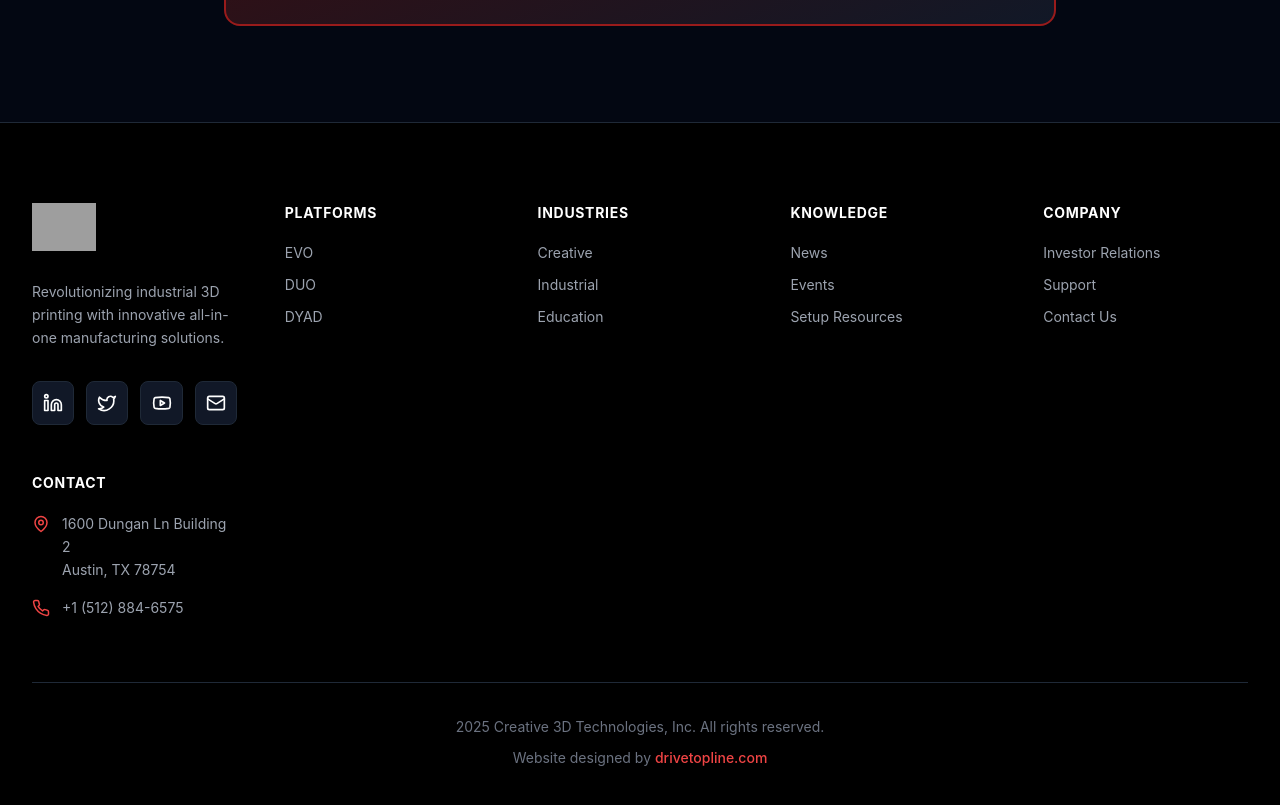
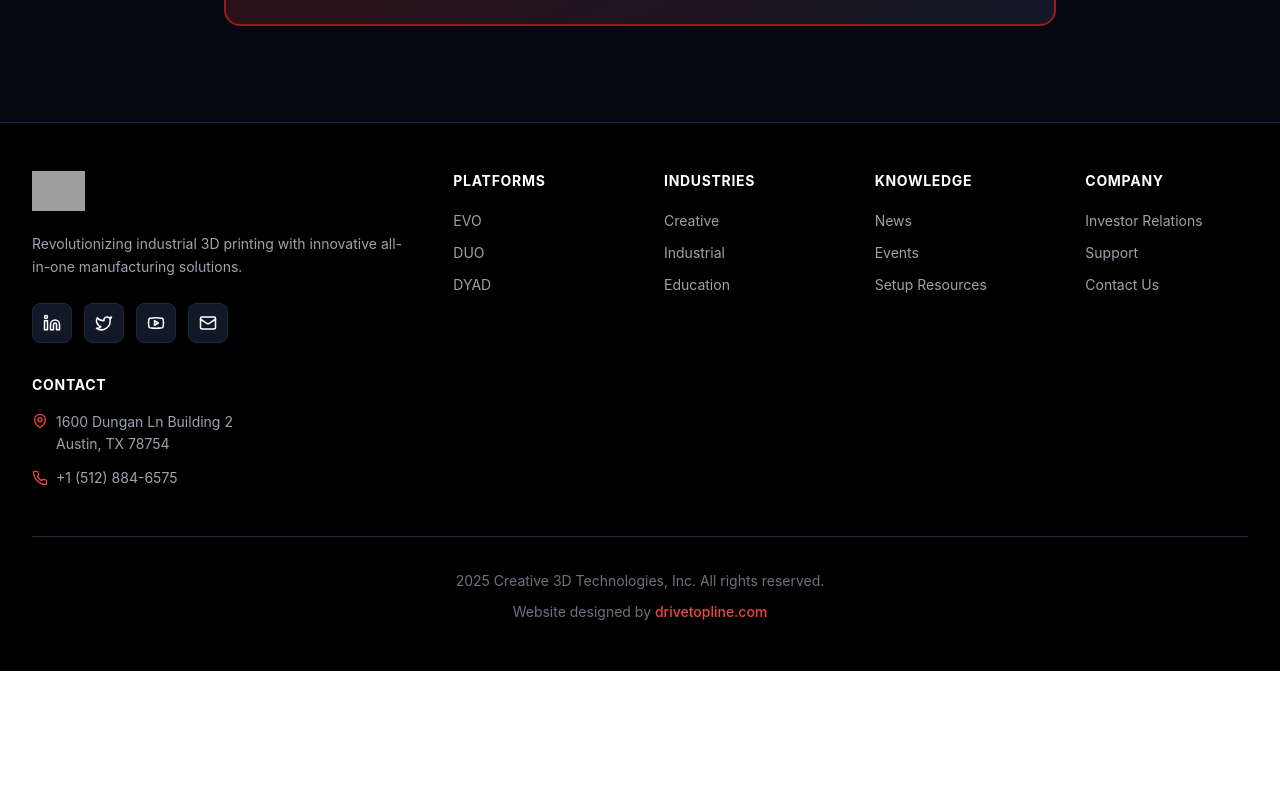
Before and after one commit to prodatachris/c3dt, a React (Vite) app: page /industries/education in a window 1280 px wide. Shown: the part 3140-3945 px from the top of the page. After the commit the page ends 3811 px from the top, so only its background shows below. Built offline with nearby package versions, Linux system fonts and the light colour scheme; grey boxes are pictures that could not be loaded.

Commit message:
Updated Footer.tsx

```diff
--- a/src/components/Footer.tsx
+++ b/src/components/Footer.tsx
@@ -30,50 +30,68 @@ export default function Footer() {
 
   return (
     <footer className="bg-black text-white border-t border-gray-800">
-      <div className="max-w-7xl mx-auto px-6 lg:px-8 py-20">
-        <div className="grid grid-cols-2 md:grid-cols-3 lg:grid-cols-5 gap-12 mb-16">
-          <div className="col-span-2 md:col-span-3 lg:col-span-1">
-            <Link to="/" className="inline-block mb-6">
+      <div className="max-w-7xl mx-auto px-6 lg:px-8 py-12">
+        <div className="grid grid-cols-2 md:grid-cols-3 lg:grid-cols-6 gap-8 lg:gap-12 mb-12">
+          <div className="col-span-2 md:col-span-3 lg:col-span-2">
+            <Link to="/" className="inline-block mb-4">
               <img
                 src="https://cdn.prod.website-files.com/6667650acd969c112f9a8ac5/6674605645ae08d09cf87bfe_logo%201.svg"
                 alt="Creative 3D Technologies"
-                className="h-12 w-auto hover:opacity-80 transition-opacity"
+                className="h-10 w-auto hover:opacity-80 transition-opacity"
               />
             </Link>
-            <p className="text-gray-400 mb-8 leading-relaxed text-sm">
+            <p className="text-gray-400 mb-6 leading-relaxed text-sm">
               Revolutionizing industrial 3D printing with innovative all-in-one manufacturing solutions.
             </p>
-            <div className="flex gap-3">
+            <div className="flex gap-3 mb-8">
               <a
                 href="https://linkedin.com"
                 target="_blank"
                 rel="noopener noreferrer"
-                className="w-11 h-11 bg-gray-900 rounded-lg flex items-center justify-center hover:bg-red-600 transition-all duration-300 hover:scale-110 border border-gray-800 hover:border-red-600"
+                className="w-10 h-10 bg-gray-900 rounded-lg flex items-center justify-center hover:bg-red-600 transition-all duration-300 hover:scale-110 border border-gray-800 hover:border-red-600"
               >
-                <Linkedin size={20} />
+                <Linkedin size={18} />
               </a>
               <a
                 href="https://twitter.com"
                 target="_blank"
                 rel="noopener noreferrer"
-                className="w-11 h-11 bg-gray-900 rounded-lg flex items-center justify-center hover:bg-red-600 transition-all duration-300 hover:scale-110 border border-gray-800 hover:border-red-600"
+                className="w-10 h-10 bg-gray-900 rounded-lg flex items-center justify-center hover:bg-red-600 transition-all duration-300 hover:scale-110 border border-gray-800 hover:border-red-600"
               >
-                <Twitter size={20} />
+                <Twitter size={18} />
               </a>
               <a
                 href="https://youtube.com"
                 target="_blank"
                 rel="noopener noreferrer"
-                className="w-11 h-11 bg-gray-900 rounded-lg flex items-center justify-center hover:bg-red-600 transition-all duration-300 hover:scale-110 border border-gray-800 hover:border-red-600"
+                className="w-10 h-10 bg-gray-900 rounded-lg flex items-center justify-center hover:bg-red-600 transition-all duration-300 hover:scale-110 border border-gray-800 hover:border-red-600"
               >
-                <Youtube size={20} />
+                <Youtube size={18} />
               </a>
               <a
                 href="mailto:info@creative3dtechnologies.com"
-                className="w-11 h-11 bg-gray-900 rounded-lg flex items-center justify-center hover:bg-red-600 transition-all duration-300 hover:scale-110 border border-gray-800 hover:border-red-600"
+                className="w-10 h-10 bg-gray-900 rounded-lg flex items-center justify-center hover:bg-red-600 transition-all duration-300 hover:scale-110 border border-gray-800 hover:border-red-600"
               >
-                <Mail size={20} />
+                <Mail size={18} />
               </a>
+            </div>
+            <div>
+              <h3 className="font-bold mb-4 text-white text-sm uppercase tracking-wider">Contact</h3>
+              <div className="space-y-3">
+                <div className="flex items-start gap-2">
+                  <MapPin size={16} className="text-red-500 flex-shrink-0 mt-0.5" />
+                  <p className="text-gray-400 text-sm leading-relaxed">
+                    1600 Dungan Ln Building 2<br />
+                    Austin, TX 78754
+                  </p>
+                </div>
+                <div className="flex items-center gap-2">
+                  <Phone size={16} className="text-red-500 flex-shrink-0" />
+                  <a href="tel:+15128846575" className="text-gray-400 text-sm hover:text-red-500 transition-colors">
+                    +1 (512) 884-6575
+                  </a>
+                </div>
+              </div>
             </div>
           </div>
 
@@ -128,25 +146,6 @@ export default function Footer() {
               ))}
             </ul>
           </div>
-
-          <div>
-            <h3 className="font-bold mb-5 text-white text-sm uppercase tracking-wider">Contact</h3>
-            <div className="space-y-4">
-              <div className="flex items-start gap-3">
-                <MapPin size={18} className="text-red-500 flex-shrink-0 mt-0.5" />
-                <p className="text-gray-400 text-sm leading-relaxed">
-                  1600 Dungan Ln Building 2<br />
-                  Austin, TX 78754
-                </p>
-              </div>
-              <div className="flex items-center gap-3">
-                <Phone size={18} className="text-red-500 flex-shrink-0" />
-                <a href="tel:+15128846575" className="text-gray-400 text-sm hover:text-red-500 transition-colors">
-                  +1 (512) 884-6575
-                </a>
-              </div>
-            </div>
-          </div>
         </div>
 
         <div className="pt-8 border-t border-gray-800">
```
